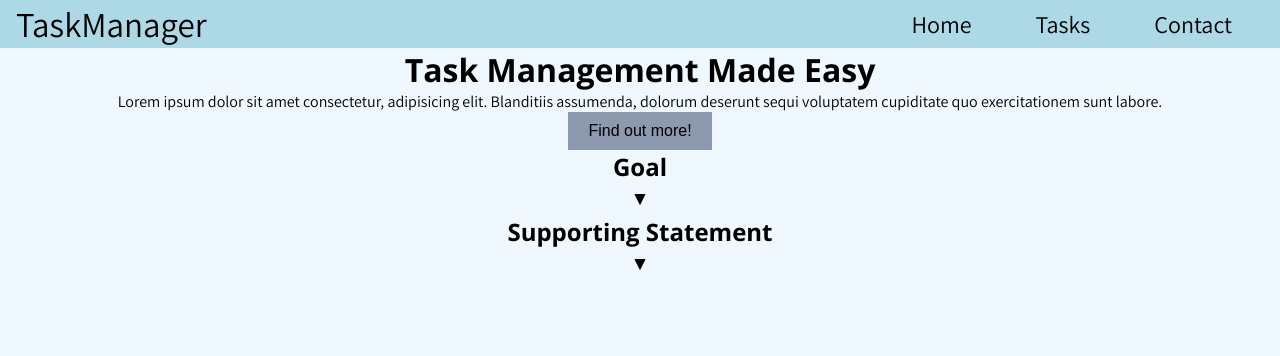
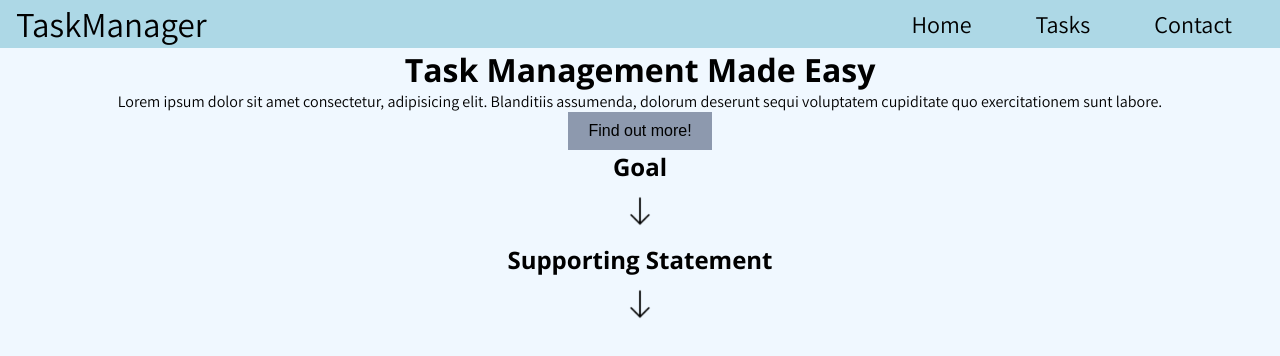
Before and after one commit to Kpeeler51/Task-Manager-Website, a React (Vite) app: page / in a window 1280 px wide. Shown: the top 356 px of the page. Built offline with nearby package versions, Linux system fonts and the light colour scheme.

Commit message:
dropdown icons and icon customization

```diff
--- a/src/components/Dropdown/Dropdown.css
+++ b/src/components/Dropdown/Dropdown.css
@@ -1,12 +1,14 @@
-.dropdown {
-    position: relative;
-    display: inline-block;
+.dropdown-toggle {
+    background: none;
+    padding: 0;
+    margin: 0.5rem
 }
 
-.dropdown-toggle {
+.dropdown-toggle:hover {
     background: none;
-    border: none;
     cursor: pointer;
-    font-size: 1.2rem;
-    padding: 5px 10px;
 }
+
+.dropdown-icon {
+    height: 40px;
+}
--- a/src/components/Dropdown/Dropdown.tsx
+++ b/src/components/Dropdown/Dropdown.tsx
@@ -1,5 +1,7 @@
 import React, { useState } from 'react'
 import './Dropdown.css'
+import upArrow from '../../assets/icons/iconup50.png'
+import downArrow from '../../assets/icons/icondown50.png'
 
 export default function Dropdown({children}: {children: React.ReactNode}) {
     const [isOpen, setOpen] = useState(false);
@@ -11,7 +13,11 @@ export default function Dropdown({children}: {children: React.ReactNode}) {
     return (
         <div className="dropdown">
             <button onClick={toggleDropdown} className="dropdown-toggle">
-                {isOpen ? '▲' : '▼'}
+                <img
+                    src={isOpen ? upArrow : downArrow}
+                    alt={isOpen ? "Close dropdown" : "Open dropdown"}
+                    className="dropdown-icon"
+                />
             </button>
             {isOpen && <div className="dropdown-content">{children}</div>}
         </div>
```
Also changed, not shown: src/assets/Icons/icondown50.png (added), src/assets/Icons/iconup50.png (added).
